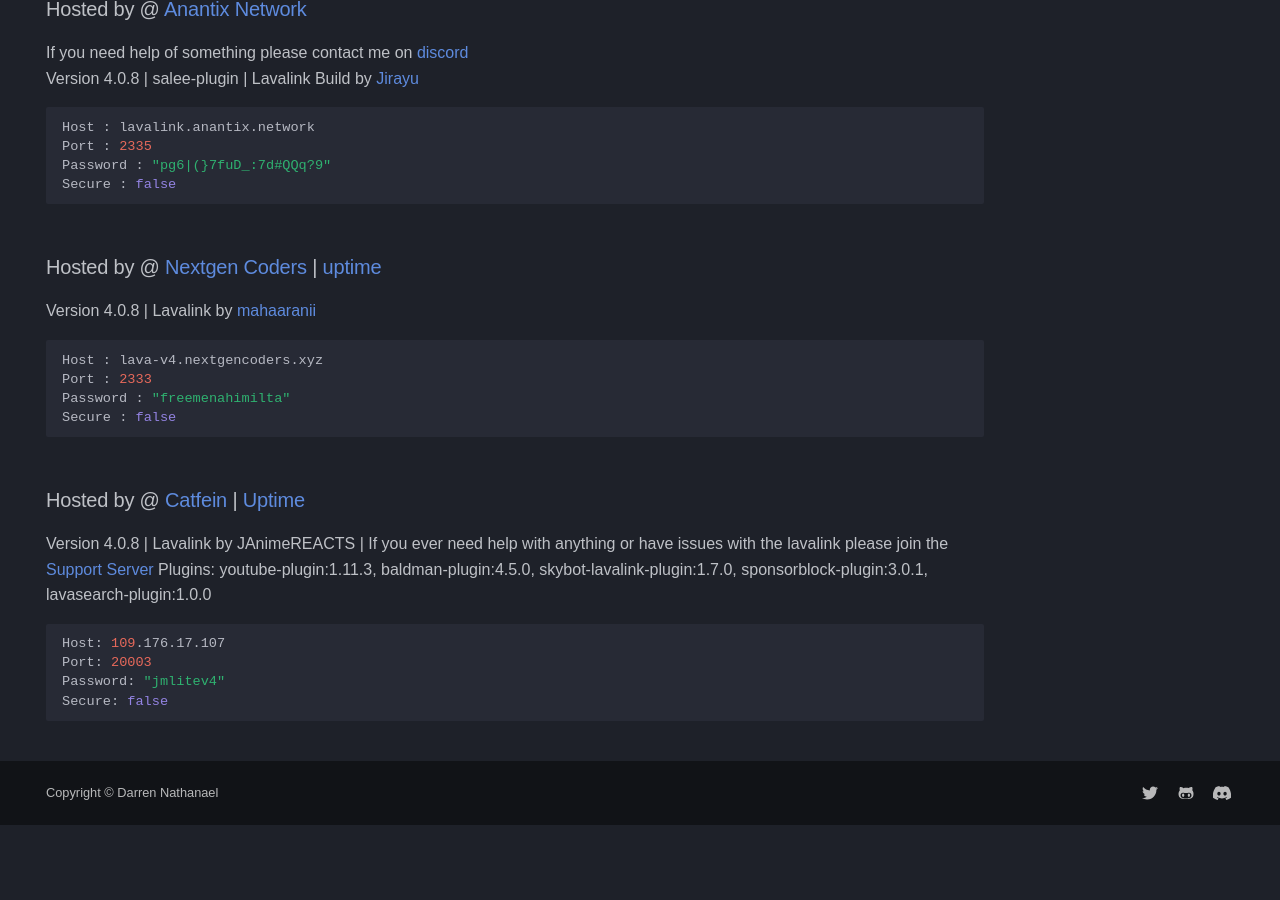
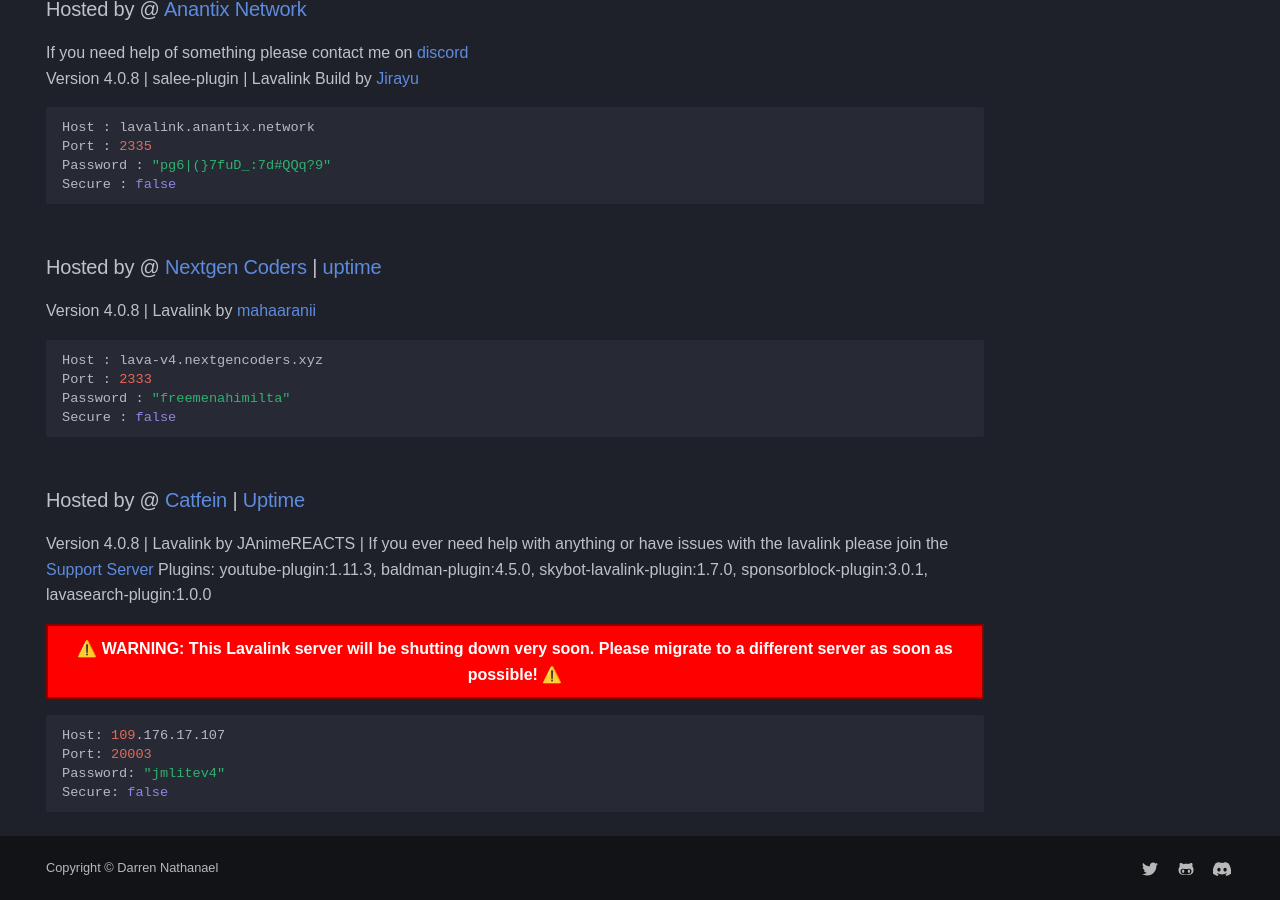
Before and after one commit to DarrenOfficial/lavalink-list, an MkDocs documentation site: the page built from docs/NoSSL/lavalink-without-ssl.md, in a window 1280 px wide and 900 px high, scrolled down 2789 px. Built offline with MkDocs 1.6.1 and Material for MkDocs 9.7.7, drawn with Linux system fonts in a browser that asks for light colours; some web fonts are replaced; comment, search, counter and statistics services are not loaded; a style sheet for code colours, icons or effects is not loaded; before the commit the page ends 3614 px from its top, so only the background shows below that.

Commit message:
Lavalink shutting down soon (only an early warning)
Lavalink will be shutting down very soon and will be removed in the next commit of mine because the host where I host my lavalink is discontinuing services on February

This is an early warning just to give them a heads up

````diff
--- a/docs/NoSSL/lavalink-without-ssl.md
+++ b/docs/NoSSL/lavalink-without-ssl.md
@@ -147,6 +147,9 @@ Secure : false
 
 ### Hosted by @ [Catfein](https://discord.gg/5DQ7XWK5Hy) | [Uptime](https://hetrixtools.com/report/uptime/0da291f13750558ad637bf795974619b/)
 Version 4.0.8 | Lavalink by JAnimeREACTS | If you ever need help with anything or have issues with the lavalink please join the [Support Server](https://discord.gg/Kzc7yCy9uY) Plugins: youtube-plugin:1.11.3, baldman-plugin:4.5.0, skybot-lavalink-plugin:1.7.0, sponsorblock-plugin:3.0.1, lavasearch-plugin:1.0.0
+<div style="color: white; background-color: red; padding: 10px; border: 2px solid darkred; text-align: center; font-size: 16px; font-weight: bold;">
+  ⚠️ WARNING: This Lavalink server will be shutting down very soon. Please migrate to a different server as soon as possible! ⚠️
+</div>
 ```bash
 Host: 109.176.17.107
 Port: 20003
````
